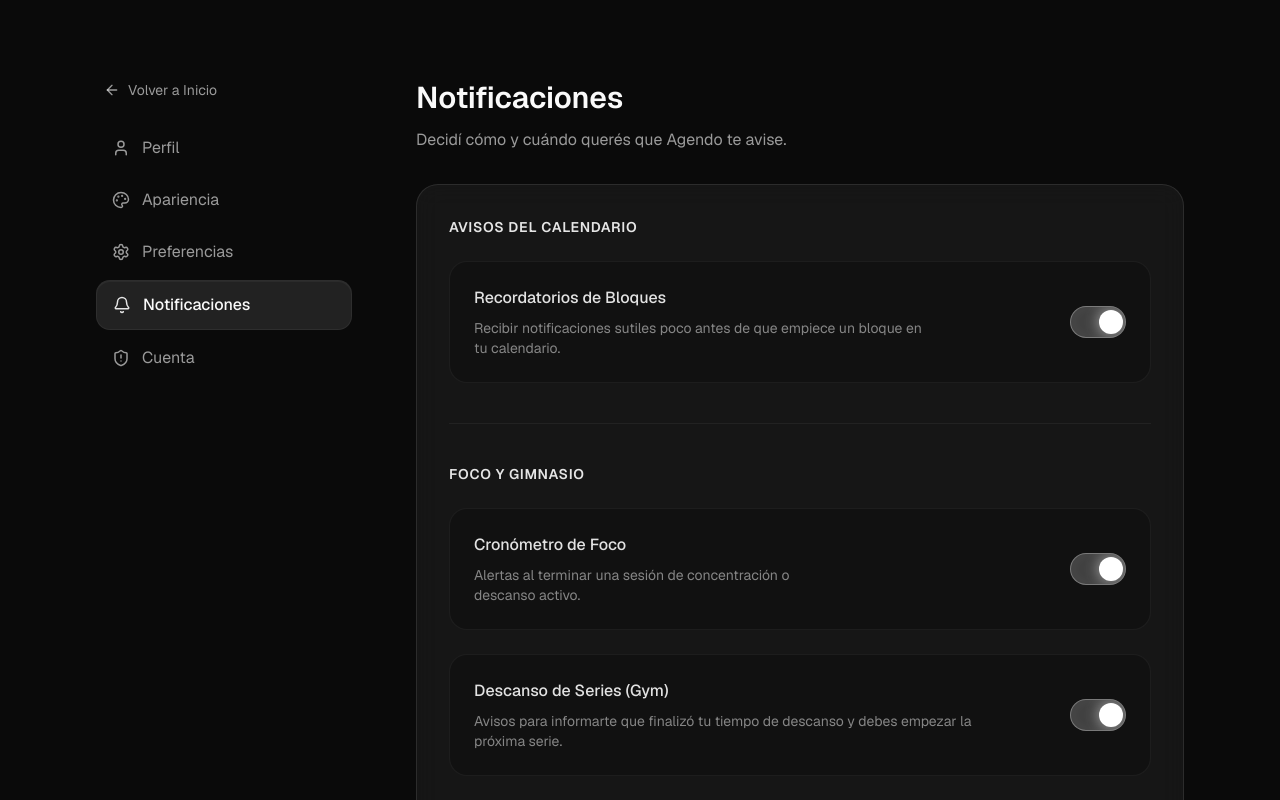
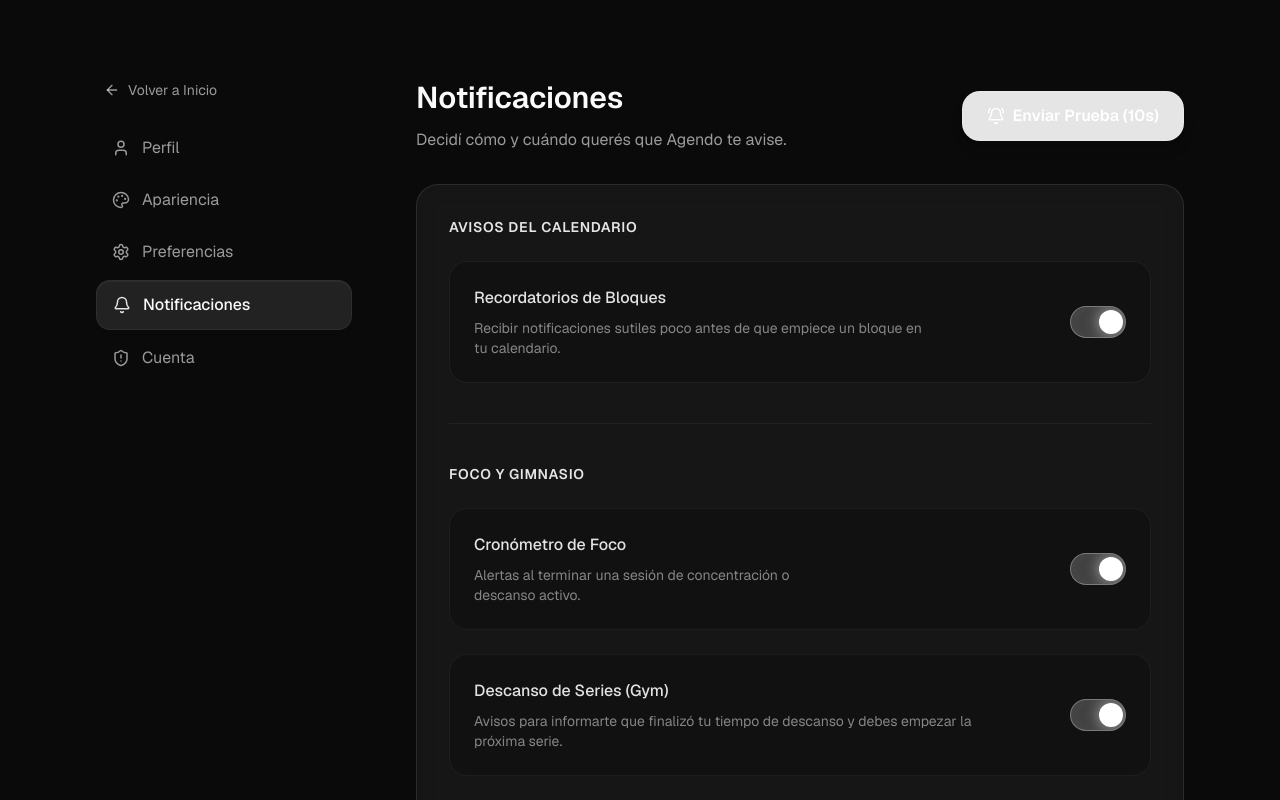
Before and after one commit to salvap28/agendo-app, a Next.js app: page /settings/notifications in a window 1280 px wide. Shown: the top 800 px of the page. Built offline with nearby package versions, Linux system fonts and the light colour scheme; no server answers.

Commit message:
feat: implement notification settings page with configurable alerts for calendar, focus, gym, and daily briefings, including a test notification feature.

```diff
--- a/app/settings/notifications/page.tsx
+++ b/app/settings/notifications/page.tsx
@@ -1,14 +1,16 @@
 "use client";
 
-import { useEffect } from "react";
+import { useEffect, useState } from "react";
 import { useSettingsStore } from "@/lib/stores/settingsStore";
 import { createClient } from "@/lib/supabase/client";
 import { GlassSwitch } from "@/components/ui/glass-switch";
+import { BellRing, Check } from "lucide-react";
 
 const supabase = createClient();
 
 export default function NotificationsTab() {
     const { settings, updateSetting, fetchSettings, isInitialized } = useSettingsStore();
+    const [testStatus, setTestStatus] = useState<"idle" | "waiting" | "sent">("idle");
 
     useEffect(() => {
         async function init() {
@@ -22,11 +24,60 @@ export default function NotificationsTab() {
         init();
     }, [isInitialized, fetchSettings]);
 
+    const handleTestNotification = async () => {
+        if (!("Notification" in window)) {
+            alert("Este navegador no soporta notificaciones de escritorio.");
+            return;
+        }
+
+        let permission = Notification.permission;
+        if (permission === "default") {
+            permission = await Notification.requestPermission();
+        }
+
+        if (permission === "granted") {
+            setTestStatus("waiting");
+            setTimeout(() => {
+                new Notification("¡Prueba Exitosa! 🚀", {
+                    body: "Las notificaciones locales desde Agendo están funcionando perfecto.",
+                    icon: "/icon.png" // Opcional si tenés un ícono en public
+                });
+                setTestStatus("sent");
+
+                // Reset status after a few seconds
+                setTimeout(() => setTestStatus("idle"), 4000);
+            }, 10000);
+        } else {
+            alert("Permiso denegado. Por favor habilitá las notificaciones para este sitio en los ajustes de tu navegador/celular.");
+        }
+    };
+
     return (
         <div suppressHydrationWarning className="flex flex-col gap-8 w-full">
-            <div>
-                <h1 className="text-3xl font-semibold mb-3">Notificaciones</h1>
-                <p className="text-foreground/60 text-base">Decidí cómo y cuándo querés que Agendo te avise.</p>
+            <div className="flex flex-col md:flex-row justify-between items-start md:items-center gap-4">
+                <div>
+                    <h1 className="text-3xl font-semibold mb-3">Notificaciones</h1>
+                    <p className="text-foreground/60 text-base">Decidí cómo y cuándo querés que Agendo te avise.</p>
+                </div>
+
+                <button
+                    onClick={handleTestNotification}
+                    disabled={testStatus === "waiting"}
+                    className={`flex items-center gap-2 px-6 py-3 rounded-2xl font-semibold transition-all shadow-lg ${testStatus === "sent"
+                            ? "bg-emerald-500/20 text-emerald-400 border border-emerald-500/50"
+                            : testStatus === "waiting"
+                                ? "bg-indigo-500/50 text-white cursor-wait animate-pulse border border-indigo-400/50"
+                                : "bg-primary border border-white/20 text-white hover:scale-105 active:scale-95 shadow-[0_0_20px_rgba(currentColor,0.4)]"
+                        }`}
+                >
+                    {testStatus === "sent" ? (
+                        <><Check size={18} /> Enviado</>
+                    ) : testStatus === "waiting" ? (
+                        <><span className="w-4 h-4 rounded-full border-2 border-white/30 border-t-white animate-spin"></span> Esperando 10s...</>
+                    ) : (
+                        <><BellRing size={18} /> Enviar Prueba (10s)</>
+                    )}
+                </button>
             </div>
 
             <div className="bg-white/5 border border-white/10 backdrop-blur-md rounded-3xl p-8 flex flex-col gap-10">
```
